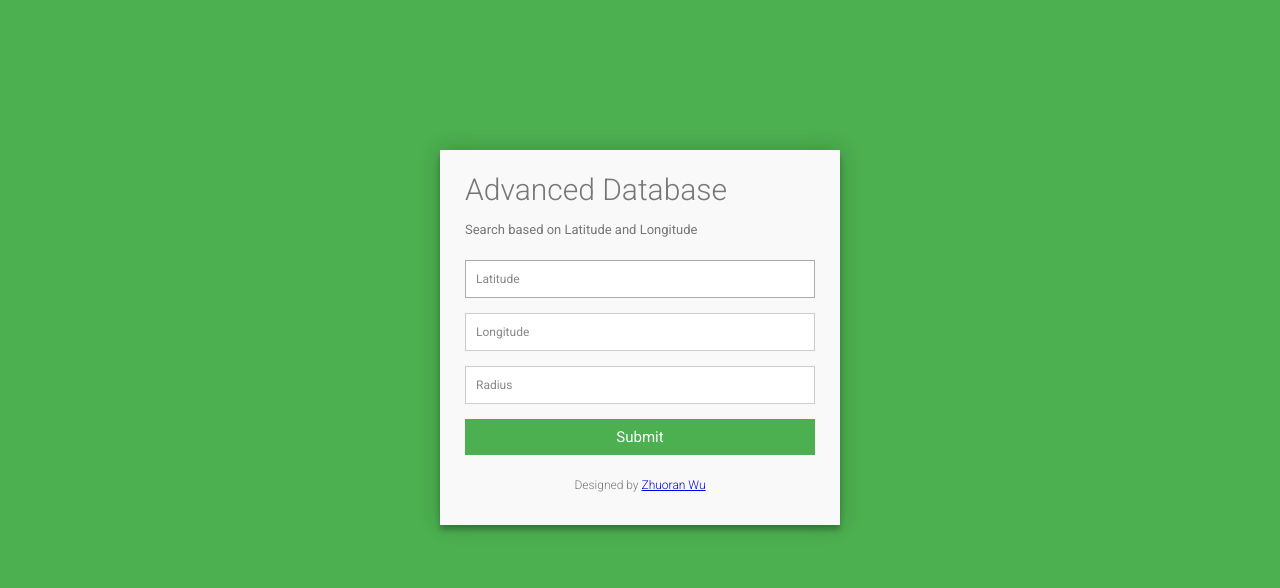
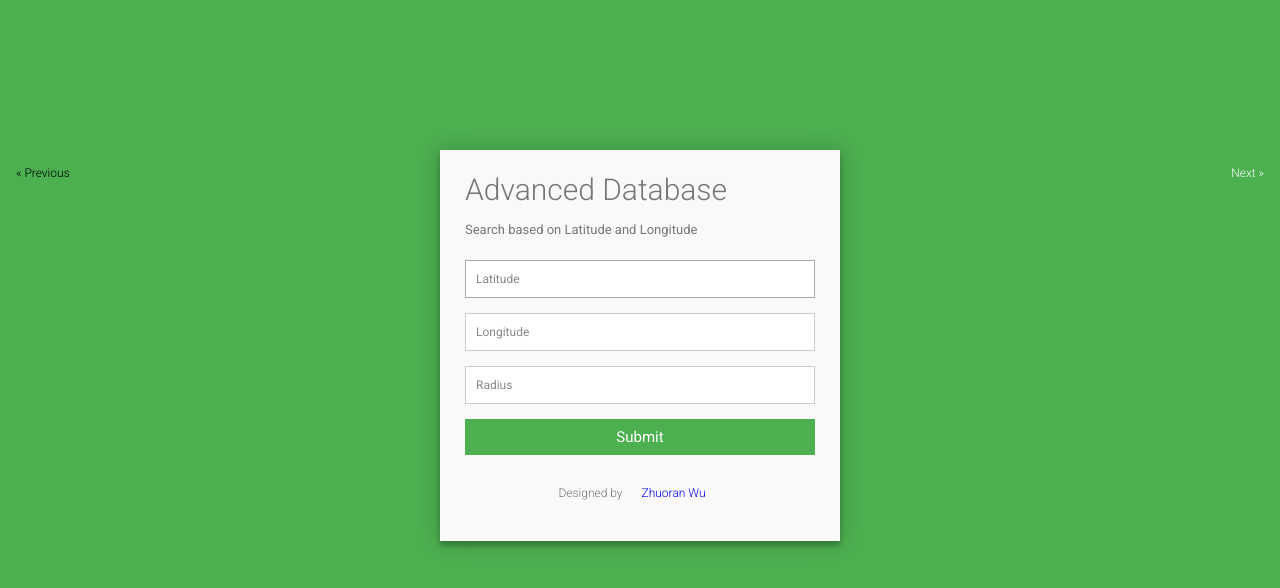
Before and after one commit to WuZhuoran/AdcancedDataBase, a Python web app: template src/flask/templates/search1.html in a window 1280 px wide. Shown: the top 588 px of the page. Run offline with Jinja, Linux system fonts and the light colour scheme; the template is opened without the code that fills it, so the values that code supplies are empty.

Commit message:
feat: add prev next button

```diff
--- a/src/flask/templates/search1.html
+++ b/src/flask/templates/search1.html
@@ -150,9 +150,39 @@
         :-ms-input-placeholder {
             color: #888;
         }
+
+        a {
+            text-decoration: none;
+            display: inline-block;
+            padding: 8px 16px;
+        }
+
+        a:hover {
+            background-color: #ddd;
+            color: black;
+        }
+
+        .previous {
+            background-color: #4CAF50;
+            color: black;
+            float: left;
+        }
+
+        .next {
+            background-color: #4CAF50;
+            color: white;
+            float: right;
+        }
+
+        .round {
+            border-radius: 50%;
+        }
     </style>
 </head>
 <body>
+<a href="http://127.0.0.1:5000/location" class="previous">&laquo; Previous</a>
+<a href="http://127.0.0.1:5000/location" class="next">Next &raquo;</a>
+
 <div class="container">
     <div id="contact">
         <h3>Advanced Database</h3>
@@ -180,7 +210,7 @@
         var lon = document.getElementById('lon').value;
         var rad = document.getElementById('rad').value;
 
-        $(location).attr('href','http://127.0.0.1:5000/search/?lat=' + lat + '&lon=' + lon + '&rad=' + rad);
+        $(location).attr('href', 'http://127.0.0.1:5000/search/?lat=' + lat + '&lon=' + lon + '&rad=' + rad);
     });
 </script>
 </body>
```
Also changed, not shown: src/flask/templates/search2.html (+30 -0 lines).
